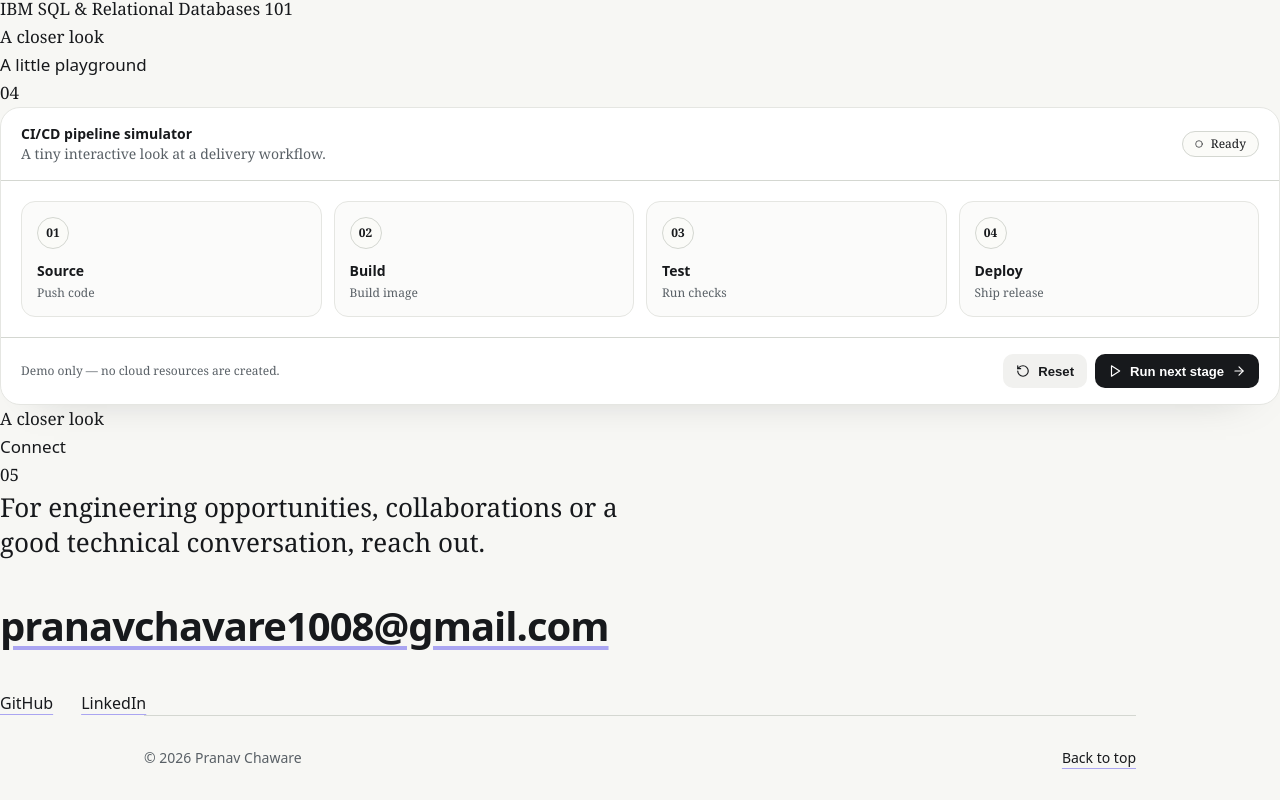
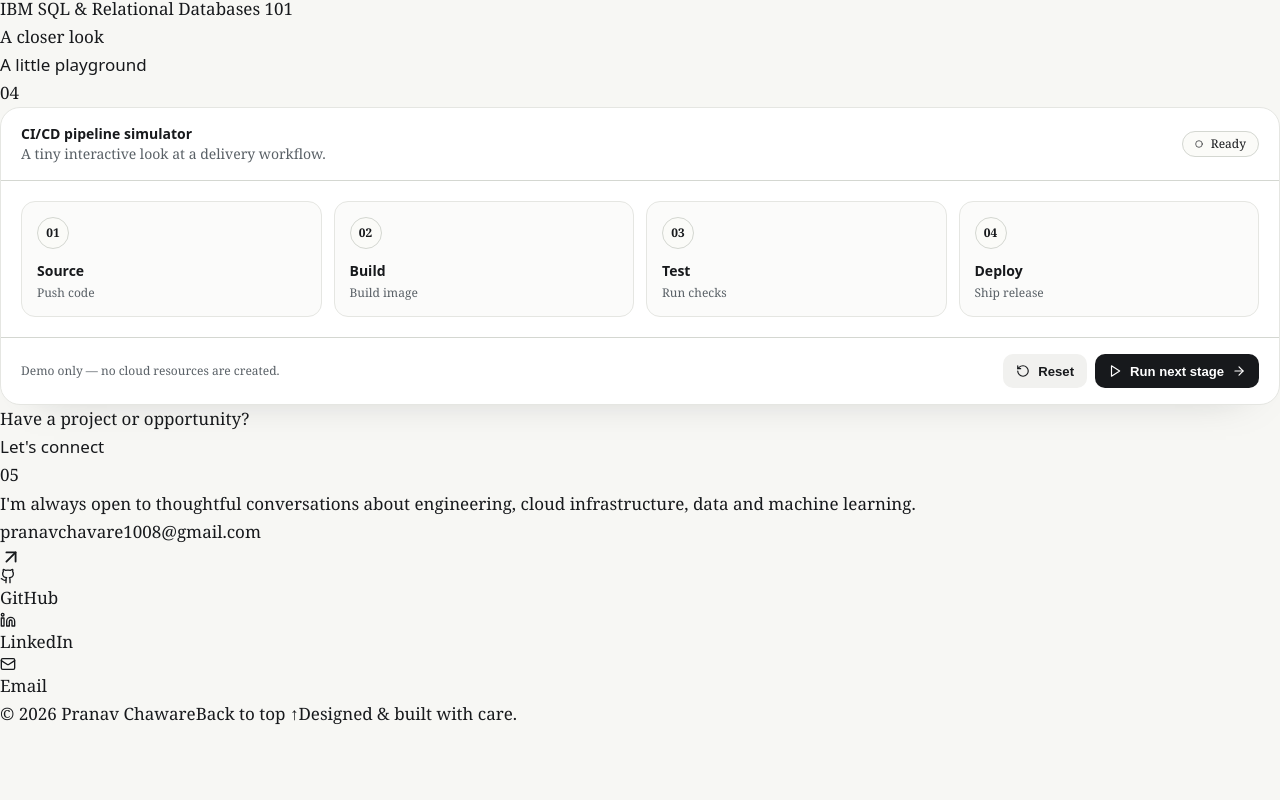
Before and after one commit to pranav-chavare/Redesign-portfolio, a Next.js app in the folder premium-portfolio-main/: page / in a window 1280 px wide. Shown: the part 3219-4019 px from the top of the page. After the commit the page ends 3947 px from the top, so only its background shows below. Built offline with nearby package versions, Linux system fonts and the light colour scheme.

Commit message:
Rework portfolio toward minimal editorial personal-site design

```diff
--- a/premium-portfolio-main/components/connect.tsx
+++ b/premium-portfolio-main/components/connect.tsx
@@ -1,40 +1,20 @@
+import { ArrowUpRight, Github, Linkedin, Mail } from "lucide-react";
 import { SITE } from "@/lib/data";
 import { Section } from "./section";
 
 export function Connect() {
   return (
     <>
-      <Section id="connect" title="Connect">
-        <p className="max-w-prose text-[1.375rem] leading-snug sm:text-[1.625rem]">
-          For engineering opportunities, collaborations or a good technical conversation, reach out.
-        </p>
-        <a
-          href={`mailto:${SITE.email}`}
-          className="link mt-8 inline-block break-all font-display text-[clamp(1.25rem,4.4vw,2.5rem)] font-semibold tracking-tight"
-        >
-          {SITE.email}
-        </a>
-        <ul className="mt-8 flex flex-wrap gap-x-7 gap-y-2 font-display text-base font-medium">
-          <li>
-            <a className="link" href={SITE.social.github} target="_blank" rel="noreferrer noopener">
-              GitHub<span className="sr-only"> (opens in a new tab)</span>
-            </a>
-          </li>
-          <li>
-            <a className="link" href={SITE.social.linkedin} target="_blank" rel="noreferrer noopener">
-              LinkedIn<span className="sr-only"> (opens in a new tab)</span>
-            </a>
-          </li>
-        </ul>
+      <Section id="connect" title="Let's connect" note="Have a project or opportunity?">
+        <p className="contact-lede">I'm always open to thoughtful conversations about engineering, cloud infrastructure, data and machine learning.</p>
+        <a className="contact-email" href={`mailto:${SITE.email}`}>{SITE.email} <ArrowUpRight size={22}/></a>
+        <div className="contact-socials">
+          <a href={SITE.social.github} target="_blank" rel="noreferrer noopener"><Github size={16}/> GitHub</a>
+          <a href={SITE.social.linkedin} target="_blank" rel="noreferrer noopener"><Linkedin size={16}/> LinkedIn</a>
+          <a href={`mailto:${SITE.email}`}><Mail size={16}/> Email</a>
+        </div>
       </Section>
-      <footer className="mx-auto max-w-page px-6">
-        <div className="flex items-center justify-between gap-4 border-t border-rule py-8 font-display text-sm text-graphite">
-          <p>© {new Date().getFullYear()} {SITE.name}</p>
-          <a className="link" href="#about">
-            Back to top
-          </a>
-        </div>
-      </footer>
+      <footer className="site-footer"><span>© {new Date().getFullYear()} {SITE.name}</span><a href="#about">Back to top ↑</a><span>Designed & built with care.</span></footer>
     </>
   );
 }
```
